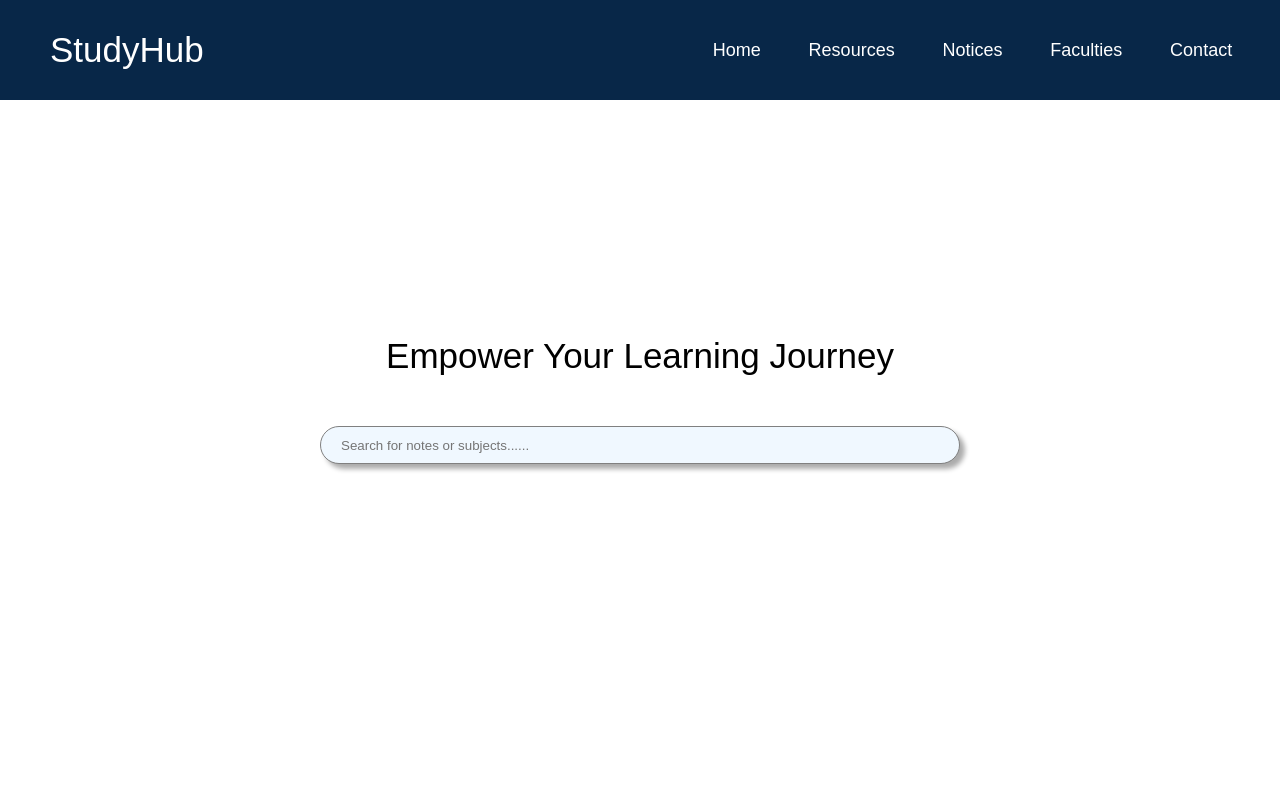
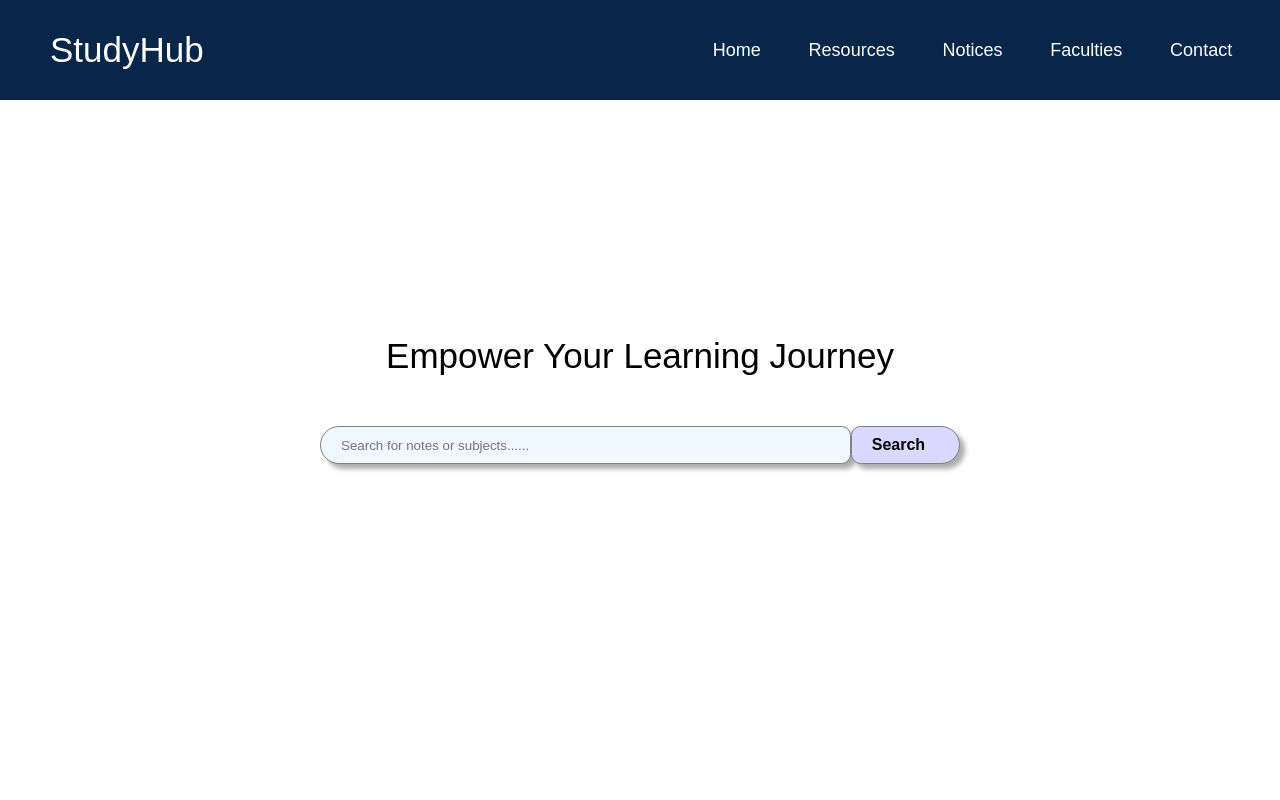
Before and after one commit to SodiumZincate/StudyHub, a plain HTML site: page public/home.html in a window 1280 px wide. Shown: the top 800 px of the page. Drawn offline with Linux system fonts and the light colour scheme.

```diff
--- a/home.css
+++ b/public/home.css
@@ -54,17 +54,35 @@
 }
 .main-section-2{
     width:50%;
+	display: flex;
 }
 .search-bar{
     width:100%;
     border:0.5px solid grey;
     border-radius:20px;
+	border-top-right-radius:10px;
+    border-bottom-right-radius:10px;
     height:38px;
     outline:none;
     text-align:left;
     padding-left:20px;
     color:black;
     background-color: aliceblue;
+    box-shadow:5px 5px 5px rgb(172, 172, 172);
+}
+.search-button{
+    width:20%;
+    border:0.5px solid grey;
+    border-radius:20px;
+    border-top-left-radius:10px;
+    border-bottom-left-radius:10px;
+	font: bold 16px "Arial", sans-serif;
+    height:38px;
+    outline:none;
+    text-align:left;
+    padding-left:20px;
+    color:black;
+    background-color: rgb(219, 216, 255);
     box-shadow:5px 5px 5px rgb(172, 172, 172);
 }
 footer{
--- a/home.html
+++ b/public/home.html
@@ -21,9 +21,10 @@
 
         <div class="main-section">
             <div class="main-section-1">Empower Your Learning Journey</div>
-            <div class="main-section-2">
-                <input class="search-bar" type="text" placeholder="Search for notes or subjects......">
-            </div>
+            <form class="main-section-2" action="/home/search" method="GET">
+				<input class="search-bar" name="item" type="text" placeholder="Search for notes or subjects......">
+				<button class="search-button" type="submit">Search</button>
+			</form>
         </div>
 
         <footer>
--- a/server/server.js
+++ b/server/server.js
@@ -17,7 +17,7 @@
   if (searchQuery) {
     res.send(`You searched for: ${searchQuery}`);
 	if(searchQuery == "test"){
-		const fileName = "../assets/" + searchQuery + ".txt";
+		const fileName = "../public/" + searchQuery + ".txt";
 		const data = fs.readFileSync(fileName, 'utf8');
 		console.log(data);
 
```
Also changed, not shown: public/resources.css (renamed from resources.css), public/resources.html (renamed from resources.html), 1 other file.
